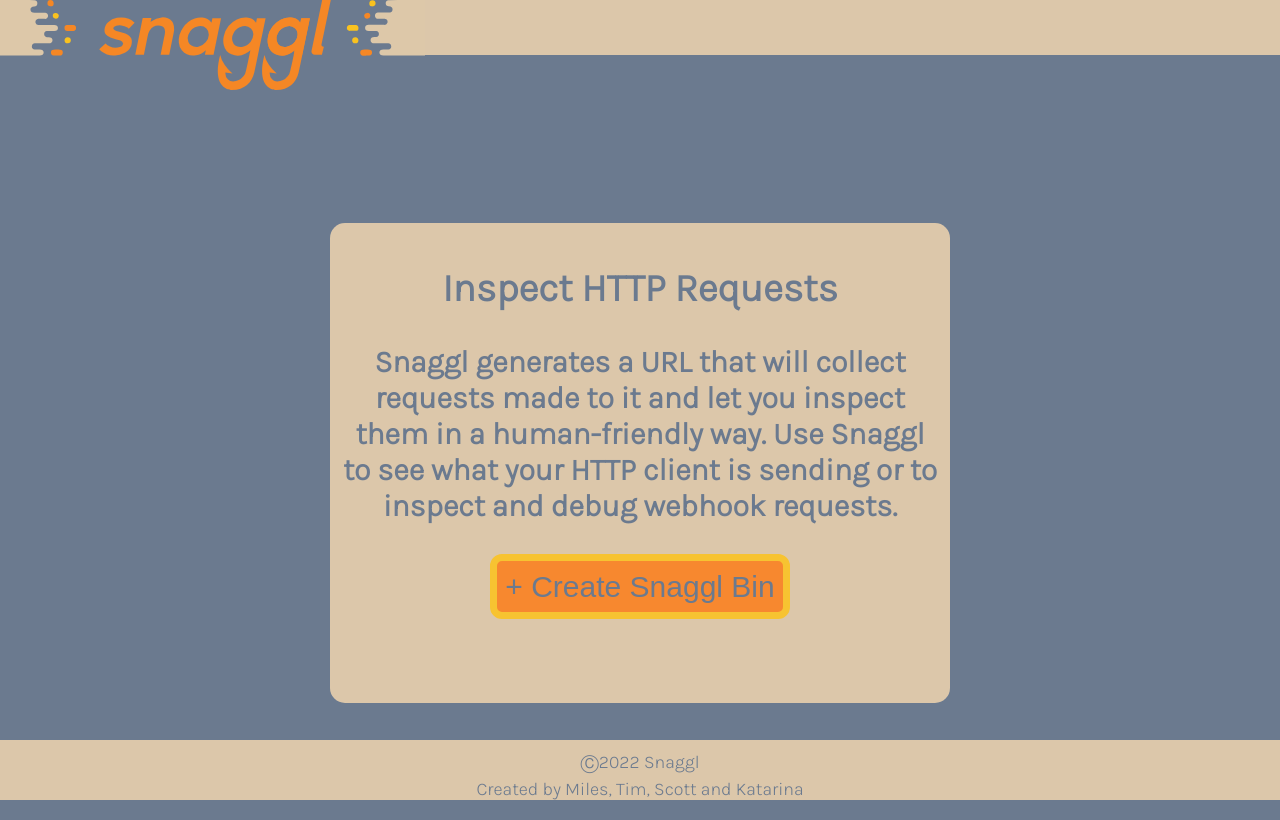
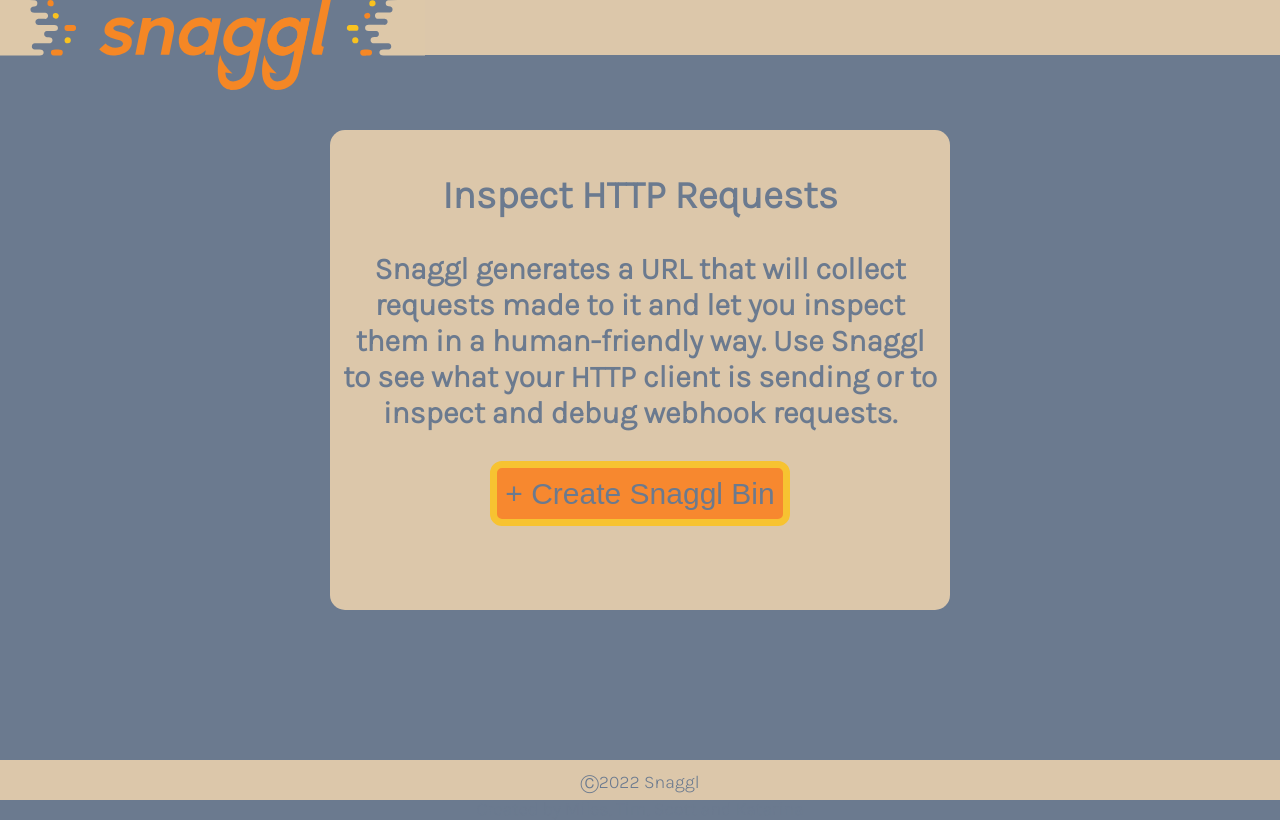
Before and after one commit to not-special/requestbin-clone-frontend, a React (Create React App) app: page / in a window 1280 px wide. Built offline with nearby package versions, Linux system fonts and the light colour scheme.

Commit message:
updated curl and powershell commands; style changes

```diff
--- a/src/components/BinPage.js
+++ b/src/components/BinPage.js
@@ -52,11 +52,11 @@
           <h4>Your bin is empty. Make a request to get started...</h4>
           <h5>cURL</h5>
           <pre style={cliStyle}>
-            curl -X POST -d &quot;fizz=buzz&quot; http://v1.requestbin.net/r/fot5ok5r
+            {`curl -X POST -d "hello world" https://snaggl.corkboard.dev/api/bins/${path}`}
           </pre>
           <h5>PowerShell</h5>
           <pre style={cliStyle}>
-          powershell -NoLogo -Command &quot;(New-Object System.Net.WebClient).DownloadFile(&apos;http://v1.requestbin.net/r/fot5ok5r&apos;, &apos;C:\Windows\Temp\fot5ok5r.txt&apos;)&quot;
+          {`powershell -NoLogo -Command "(New-Object System.Net.WebClient).DownloadFile('https://snaggl.corkboard.dev/api/bins/${path}', 'C:\\Windows\\Temp\\fot5ok5r.txt')"`}
           </pre>
       </div>
     )
--- a/src/styles.css
+++ b/src/styles.css
@@ -37,7 +37,10 @@
 }
 
 .container-main {
-  margin-top: 10%;
+  display: flex;
+  flex-direction: column;
+  justify-content: center;
+  margin-top: 35px;
 }
 
 .main-box {
@@ -103,7 +106,7 @@
   position: absolute;
   bottom: 0;
   width: 100%;
-  height: 60px;
+  height: 40px;
   /* Height of the footer */
   background: #DCC7AA;
 }
```
